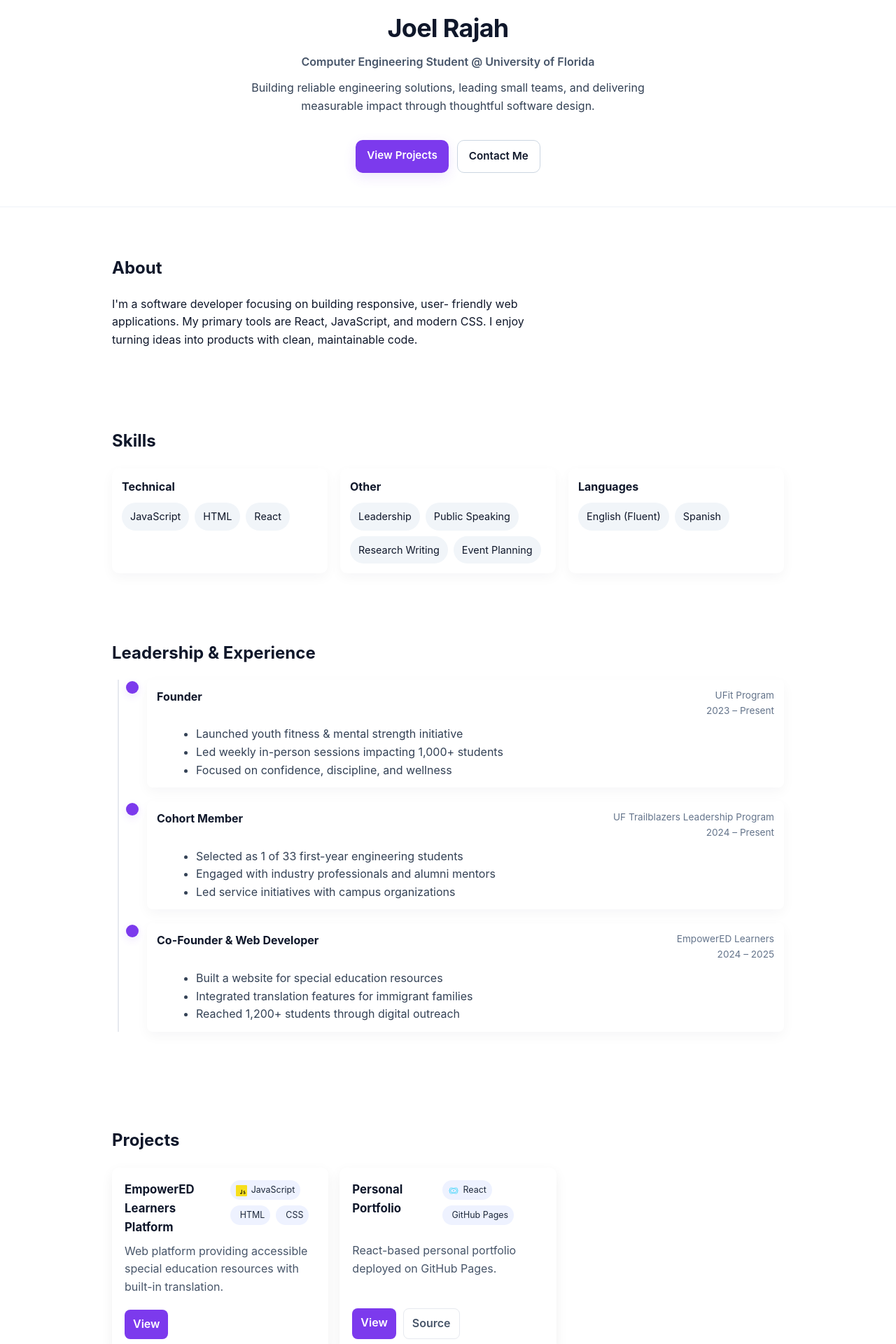
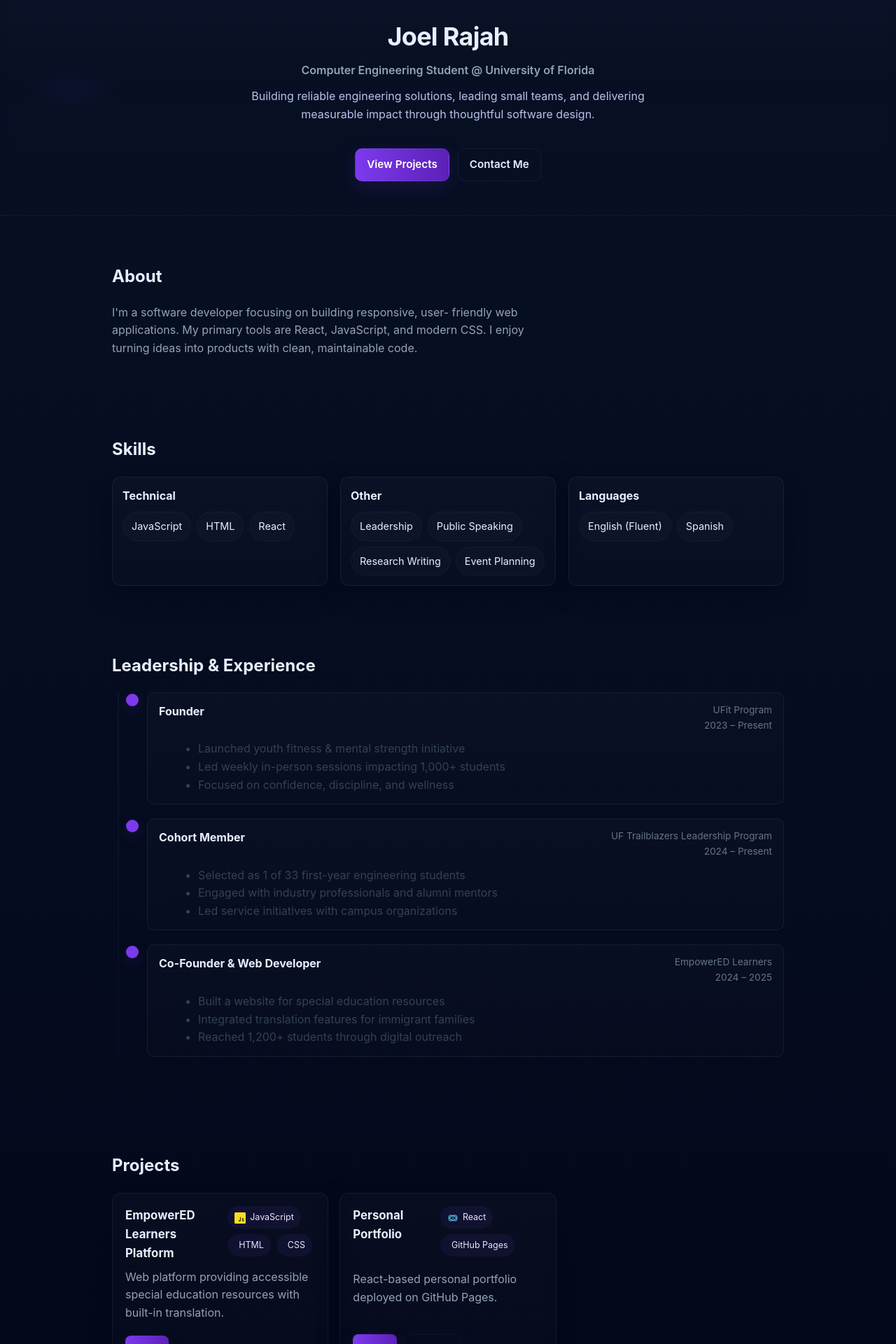
Before and after one commit to joelrajah08/joelrajah08.github.io, a React (Create React App) app: page / in a window 1280 px wide. Shown: the part 60-1980 px from the top of the page at 70% size. Built offline with nearby package versions, Linux system fonts and the light colour scheme.

Commit message:
style(theme): refactor to dark glassmorphism theme with neon accents and subtle interactions

```diff
--- a/src/App.css
+++ b/src/App.css
@@ -1,8 +1,27 @@
 .portfolio {
   font-family: -apple-system, BlinkMacSystemFont, 'Segoe UI', Roboto,
     'Helvetica Neue', Arial;
-  color: #0f172a;
   line-height: 1.6;
+}
+
+:root {
+  /* Dark, futuristic palette */
+  --bg: #071024; /* deep navy */
+  --surface: rgba(255,255,255,0.04); /* glass surface */
+  --surface-strong: rgba(255,255,255,0.06);
+  --muted: #94a3b8; /* muted text */
+  --text: #e6f0ff; /* primary text */
+  --accent: #7c3aed; /* purple neon */
+  --accent-2: #5b21b6;
+  --accent-soft: rgba(124,58,237,0.12);
+  --glass-border: rgba(255,255,255,0.06);
+  --glow: 0 8px 28px rgba(124,58,237,0.14);
+}
+
+body, .portfolio {
+  background: radial-gradient(800px 360px at 8% 8%, rgba(124,58,237,0.06), transparent 8%),
+              linear-gradient(180deg,var(--bg),#020617 120%);
+  color: var(--text);
 }
 
 .container {
@@ -12,11 +31,13 @@
 }
 
 .hero {
-  background: #ffffff;
-  color: #0f172a;
-  padding: 72px 0 48px;
+  background: radial-gradient(600px 240px at 20% 10%, rgba(124,58,237,0.06), transparent 12%),
+              linear-gradient(180deg, rgba(255,255,255,0.02), transparent 60%);
+  color: var(--text);
+  padding: 84px 0 48px;
   text-align: center;
-  border-bottom: 1px solid #eef2f7;
+  border-bottom: 1px solid rgba(255,255,255,0.03);
+  backdrop-filter: blur(6px);
 }
 
 .hero-name {
@@ -28,14 +49,15 @@
 
 .hero-title {
   margin: 0 0 12px 0;
-  color: #475569;
+  color: var(--muted);
   font-weight: 600;
 }
 
 .hero-tagline {
   margin: 8px auto 18px;
   max-width: 58ch;
-  color: #334155;
+  color: #cbd5ff;
+  opacity: 0.9;
 }
 
 .hero-cta { margin-top: 18px; display: inline-flex; gap: 12px; }
@@ -47,26 +69,29 @@
   text-decoration: none;
   font-weight: 600;
   font-size: 0.95rem;
-  transition: transform .12s ease, box-shadow .12s ease;
+  transition: transform .14s cubic-bezier(.2,.9,.2,1), box-shadow .14s ease, background .14s ease;
+  border: 1px solid var(--glass-border);
+  background: linear-gradient(180deg, rgba(255,255,255,0.02), rgba(255,255,255,0.01));
+  backdrop-filter: blur(6px);
 }
 
 .btn:focus { outline: 3px solid rgba(124,58,237,0.15); outline-offset: 3px; }
 
 .btn.primary {
-  background: #7c3aed;
+  background: linear-gradient(90deg, var(--accent), var(--accent-2));
   color: white;
-  box-shadow: 0 6px 18px rgba(124,58,237,0.12);
+  box-shadow: var(--glow);
 }
 
-.btn.primary:hover { transform: translateY(-2px); }
+.btn.primary:hover { transform: translateY(-4px) scale(1.01); box-shadow: 0 18px 48px rgba(124,58,237,0.2); }
 
 .btn.outline {
   background: transparent;
-  border: 1px solid #cbd5e1;
-  color: #0f172a;
+  border: 1px solid rgba(255,255,255,0.06);
+  color: var(--text);
 }
 
-.btn.outline:hover { background: #f8fafc; }
+.btn.outline:hover { background: rgba(255,255,255,0.02); transform: translateY(-2px); }
 
 .section {
   padding: 48px 0;
@@ -74,6 +99,7 @@
 
 .about p {
   max-width: 60ch;
+  color: var(--muted);
 }
 
 .projects .grid {
@@ -96,7 +122,7 @@
   top: 0;
   bottom: 0;
   width: 2px;
-  background: linear-gradient(180deg, #e6e9ef, #e6e9ef);
+  background: linear-gradient(180deg, rgba(255,255,255,0.04), rgba(255,255,255,0.02));
 }
 .timeline-item {
   display: flex;
@@ -108,17 +134,18 @@
   flex: 0 0 18px;
   height: 18px;
   border-radius: 50%;
-  background: #7c3aed;
-  box-shadow: 0 4px 12px rgba(124,58,237,0.12);
+  background: var(--accent);
+  box-shadow: 0 6px 18px rgba(124,58,237,0.18);
   position: relative;
   top: 2px;
 }
 .timeline-content {
-  background: white;
-  padding: 12px 14px;
-  border-radius: 8px;
-  box-shadow: 0 6px 18px rgba(16,24,40,0.04);
+  background: linear-gradient(180deg, rgba(255,255,255,0.02), rgba(255,255,255,0.01));
+  padding: 14px 16px;
+  border-radius: 10px;
   width: 100%;
+  border: 1px solid var(--glass-border);
+  backdrop-filter: blur(6px);
 }
 .timeline-header { display:flex; justify-content:space-between; align-items:flex-start; gap:12px; }
 .timeline-role { margin:0; font-size:1rem; font-weight:700; }
@@ -134,19 +161,22 @@
 }
 
 .site-footer {
-  border-top: 1px solid #e6e9ef;
+  border-top: 1px solid rgba(255,255,255,0.03);
   padding: 18px 0;
   text-align: center;
-  background: #fff;
+  background: transparent;
+  color: var(--muted);
 }
 
 /* ProjectCard styles */
 .project-card {
-  background: white;
-  border-radius: 10px;
+  background: linear-gradient(180deg, rgba(255,255,255,0.02), rgba(255,255,255,0.01));
+  border-radius: 12px;
   padding: 18px;
-  box-shadow: 0 6px 18px rgba(16,24,40,0.06);
   text-align: left;
+  border: 1px solid var(--glass-border);
+  backdrop-filter: blur(6px);
+  box-shadow: 0 10px 30px rgba(2,6,23,0.6);
 }
 
 .project-card h3 {
@@ -155,11 +185,11 @@
 
 .project-card p {
   margin: 0 0 12px 0;
-  color: #475569;
+  color: var(--muted);
 }
 
 .project-links a {
-  color: #334155;
+  color: var(--muted);
   text-decoration: none;
   margin-right: 10px;
 }
@@ -168,13 +198,13 @@
 .projects .grid { margin-top: 12px; }
 .project-card { display:flex; flex-direction:column; justify-content:space-between; }
 .project-top { display:flex; justify-content:space-between; align-items:flex-start; gap:12px; }
-.project-title { margin:0; font-size:1.05rem; }
-.project-desc { margin: 10px 0 14px; color:#475569; }
+.project-title { margin:0; font-size:1.05rem; color:var(--text); }
+.project-desc { margin: 10px 0 14px; color:var(--muted); }
 .project-tech { display:flex; flex-wrap:wrap; gap:8px; }
-.tech-badge { background:#eef2ff; color:#1e293b; padding:4px 8px; border-radius:999px; font-size:0.78rem; }
+.tech-badge { background: rgba(124,58,237,0.08); color: #e9e6ff; padding:6px 10px; border-radius:999px; font-size:0.78rem; }
 .project-actions { display:flex; gap:10px; margin-top:8px; }
-.project-link { padding:8px 12px; border-radius:8px; text-decoration:none; background:#7c3aed; color:#fff; font-weight:600; }
-.project-link.muted { background:transparent; color:#475569; border:1px solid #e6e9ef; }
+.project-link { padding:8px 12px; border-radius:8px; text-decoration:none; background: linear-gradient(90deg, var(--accent), var(--accent-2)); color:#fff; font-weight:600; box-shadow: 0 10px 30px rgba(124,58,237,0.14); }
+.project-link.muted { background:transparent; color:var(--muted); border:1px solid rgba(255,255,255,0.03); }
 
 @media (min-width: 960px) {
   .projects .grid { grid-template-columns: repeat(3, 1fr); }
@@ -182,26 +212,27 @@
 
 /* Hover animation and accessibility */
 .project-card {
-  transition: transform .18s cubic-bezier(.2,.9,.2,1), box-shadow .18s ease;
+  transition: transform .18s cubic-bezier(.2,.9,.2,1), box-shadow .18s ease, border .12s ease;
   cursor: pointer;
 }
 @media (prefers-reduced-motion: no-preference) {
   .project-card:hover, .project-card:focus {
-    transform: translateY(-6px);
-    box-shadow: 0 14px 32px rgba(16,24,40,0.12);
+    transform: translateY(-8px);
+    box-shadow: 0 26px 60px rgba(2,6,23,0.6), var(--glow);
+    border-color: rgba(124,58,237,0.18);
   }
 }
 
 /* Tech inline icon styles */
 .tech-inline { display:inline-flex; vertical-align:middle; }
-.tech-icon { display:block; }
+.tech-icon { display:block; filter: drop-shadow(0 6px 18px rgba(124,58,237,0.08)); }
 .tech-text { margin-left:6px; }
 
 /* Modal styles */
 .modal-overlay {
   position: fixed;
   inset: 0;
-  background: rgba(2,6,23,0.55);
+  background: linear-gradient(180deg, rgba(2,6,23,0.6), rgba(2,6,23,0.8));
   display: flex;
   align-items: center;
   justify-content: center;
@@ -209,21 +240,23 @@
   z-index: 60;
 }
 .modal-content {
-  background: white;
-  border-radius: 10px;
+  background: linear-gradient(180deg, rgba(255,255,255,0.02), rgba(255,255,255,0.01));
+  border-radius: 12px;
   max-width: 720px;
   width: 100%;
-  box-shadow: 0 20px 60px rgba(2,6,23,0.3);
-  padding: 18px;
+  padding: 20px;
+  border: 1px solid var(--glass-border);
+  backdrop-filter: blur(10px);
+  box-shadow: 0 30px 80px rgba(2,6,23,0.6);
 }
 .modal-header { display:flex; justify-content:space-between; align-items:center; gap:12px; }
-.modal-close { background:transparent; border:0; font-size:1.4rem; line-height:1; cursor:pointer; }
-.modal-body { margin-top:12px; }
+.modal-close { background:transparent; border:0; font-size:1.4rem; line-height:1; cursor:pointer; color:var(--muted); }
+.modal-body { margin-top:12px; color:var(--muted); }
 
 /* Contact section */
 .contact p { margin: 6px 0; }
-.contact a { color: #7c3aed; text-decoration: none; font-weight:600; }
-.contact a:hover { text-decoration: underline; }
+.contact a { color: var(--accent); text-decoration: none; font-weight:600; }
+.contact a:hover { text-decoration: underline; filter: drop-shadow(0 6px 18px rgba(124,58,237,0.08)); }
 
 /* Subtle animations (CSS only) */
 @keyframes fadeDown {
@@ -285,10 +318,10 @@
 /* Skills section */
 .skills-section { padding-top: 28px; padding-bottom: 28px; }
 .skills-grid { display: grid; grid-template-columns: repeat(auto-fit, minmax(220px, 1fr)); gap: 18px; margin-top: 12px; }
-.skills-group { background: #fff; padding: 14px; border-radius: 10px; box-shadow: 0 6px 18px rgba(16,24,40,0.04); }
-.skills-group h4 { margin: 0 0 10px 0; font-size: 1rem; }
+.skills-group { background: linear-gradient(180deg, rgba(255,255,255,0.02), rgba(255,255,255,0.01)); padding: 14px; border-radius: 12px; border:1px solid var(--glass-border); box-shadow: 0 10px 30px rgba(2,6,23,0.6); }
+.skills-group h4 { margin: 0 0 10px 0; font-size: 1rem; color:var(--text); text-shadow: 0 2px 12px rgba(124,58,237,0.04); }
 .skill-pills { display:flex; flex-wrap:wrap; gap:8px; }
-.skill-pill { display:inline-block; padding:8px 12px; background: #f1f5f9; color: #0f172a; border-radius: 999px; font-size:0.9rem; }
+.skill-pill { display:inline-block; padding:8px 12px; background: rgba(255,255,255,0.02); color: var(--text); border-radius: 999px; font-size:0.9rem; border:1px solid rgba(255,255,255,0.03); }
 
 @media (max-width: 520px) {
   .skill-pill { padding:6px 10px; font-size:0.86rem; }
```
